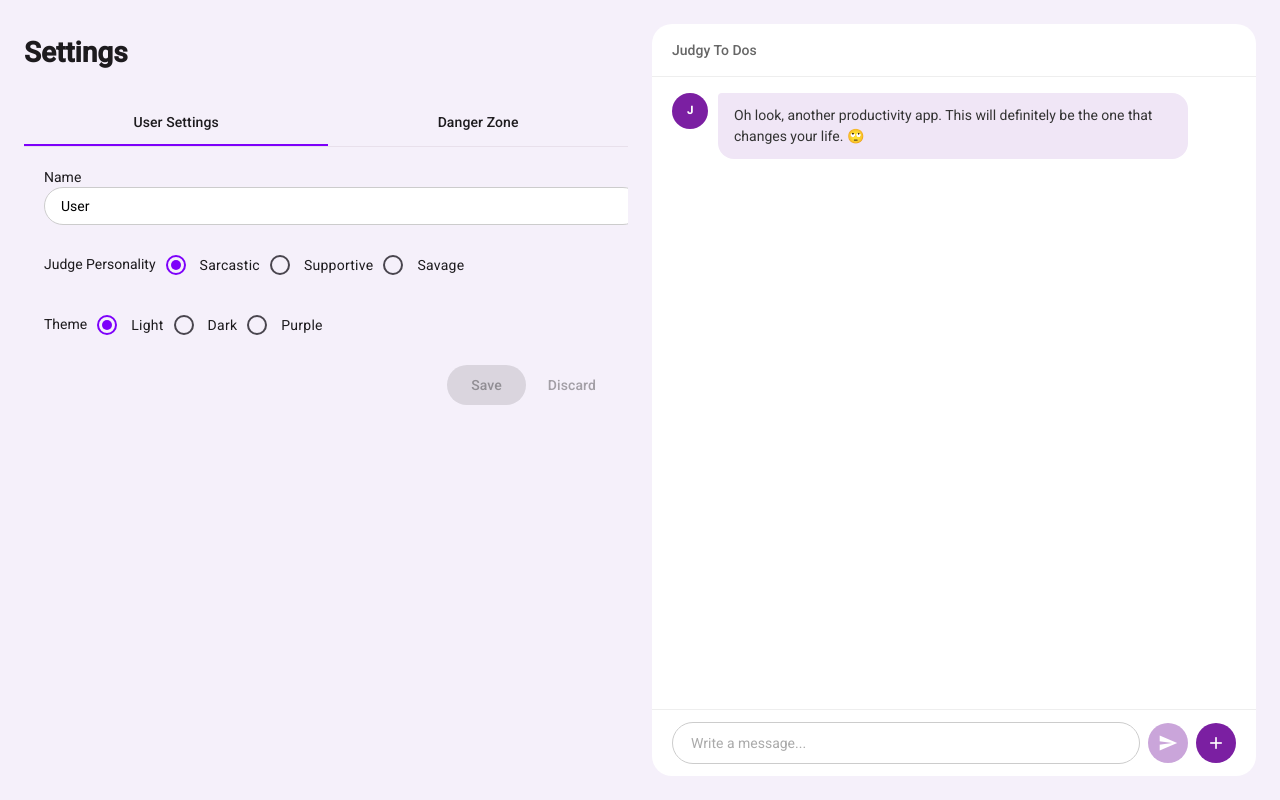
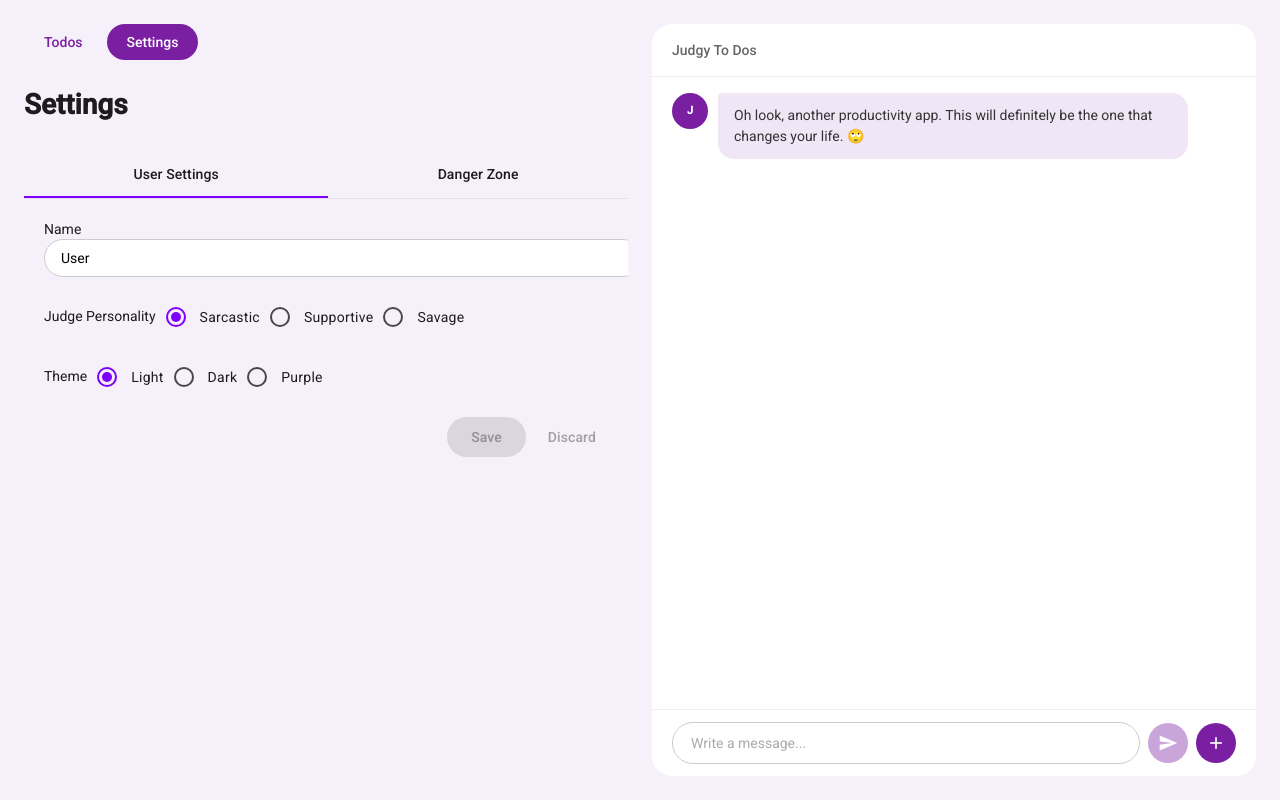
Before and after one commit to monik182/judgy-todo, an Angular app: page /settings in a window 1280 px wide. Built offline with nearby package versions, Linux system fonts and the light colour scheme.

Commit message:
ui/ux improvements

```diff
--- a/src/app/app.html
+++ b/src/app/app.html
@@ -1,6 +1,12 @@
 <div class="app-layout">
-  <div class="app-layout__todos">
-    <router-outlet />
+  <div class="app-layout__main">
+    <nav class="app-nav">
+      <a class="app-nav__link" routerLink="/todos" routerLinkActive="app-nav__link--active">Todos</a>
+      <a class="app-nav__link" routerLink="/settings" routerLinkActive="app-nav__link--active">Settings</a>
+    </nav>
+    <div class="app-layout__content">
+      <router-outlet />
+    </div>
   </div>
   @defer (on idle) {
     <app-judge-panel />
--- a/src/app/app.scss
+++ b/src/app/app.scss
@@ -8,7 +8,47 @@
   background-color: #f5f0fa;
 }
 
-.app-layout__todos,
+.app-layout__main {
+  display: flex;
+  flex-direction: column;
+  min-height: 0;
+}
+
+.app-layout__content {
+  flex: 1;
+  min-height: 0;
+}
+
+.app-nav {
+  display: flex;
+  gap: 4px;
+  margin-bottom: 16px;
+}
+
+.app-nav__link {
+  padding: 8px 20px;
+  border-radius: 20px;
+  text-decoration: none;
+  font-size: 14px;
+  font-weight: 500;
+  color: #7B1FA2;
+  background: transparent;
+  transition: background 0.2s, color 0.2s;
+
+  &:hover {
+    background: rgba(123, 31, 162, 0.08);
+  }
+
+  &--active {
+    background: #7B1FA2;
+    color: white;
+
+    &:hover {
+      background: #6a1b9a;
+    }
+  }
+}
+
 .app-layout__judge {
   min-height: 0;
 }
--- a/src/app/app.ts
+++ b/src/app/app.ts
@@ -1,10 +1,10 @@
 import { Component } from '@angular/core';
-import { RouterOutlet } from '@angular/router';
+import { RouterLink, RouterLinkActive, RouterOutlet } from '@angular/router';
 import { JudgePanelComponent } from './features/judge/judge-panel.component';
 
 @Component({
   selector: 'app-root',
-  imports: [RouterOutlet, JudgePanelComponent],
+  imports: [RouterOutlet, RouterLink, RouterLinkActive, JudgePanelComponent],
   templateUrl: './app.html',
   styleUrl: './app.scss',
 })
--- a/src/app/features/settings/settings-form.component.ts
+++ b/src/app/features/settings/settings-form.component.ts
@@ -1,4 +1,4 @@
-import { ChangeDetectionStrategy, Component, effect, input, output, signal } from '@angular/core';
+import { ChangeDetectionStrategy, Component, computed, effect, input, output, signal } from '@angular/core';
 import { form, required, FormField, FormRoot } from '@angular/forms/signals';
 import { SettingsData } from './settings.model';
 import { MatButtonModule } from '@angular/material/button';
@@ -41,8 +41,8 @@ import { MatRadioModule } from '@angular/material/radio';
         </div>
 
         <div class="form-actions">
-          <button matButton="filled" type="submit" [disabled]="settingsForm().invalid() || !settingsForm().touched()">Save</button>
-          <button matButton="text" [disabled]="settingsForm().invalid() || !settingsForm().touched()" (click)="onDiscard()">Discard</button>
+          <button matButton="filled" type="submit" [disabled]="settingsForm().invalid() || !hasChanges()">Save</button>
+          <button matButton="text" [disabled]="settingsForm().invalid() || !hasChanges()" (click)="onDiscard()">Discard</button>
         </div>
       </form>
       @if (settingsForm.name().invalid() && settingsForm.name().touched()) {
@@ -105,6 +105,14 @@ export class SettingsFormComponent {
   settingsOutput = output<SettingsData>();
   initialValues = input<SettingsData>();
   settingsModel = signal<SettingsData>({ name: '', judgePersonality: 'sarcastic', theme: 'light' });
+  hasChanges = computed(() => {
+    const current = this.settingsModel();
+    const initial = this.initialValues();
+    if (!initial) return false;
+    return current.name !== initial.name
+      || current.judgePersonality !== initial.judgePersonality
+      || current.theme !== initial.theme;
+  });
   settingsForm = form(this.settingsModel, (fieldPath) => {
     required(fieldPath.name, { message: 'Name is required' });
     required(fieldPath.judgePersonality, { message: 'Judge personality is required' });
--- a/src/app/features/todos/todo-input.component.ts
+++ b/src/app/features/todos/todo-input.component.ts
@@ -101,8 +101,8 @@ export class TodoInputComponent {
       const data = this.todoModel()
       const { text, priority } = data;
       this.todoAdded.emit({ text, priority: priority! });
+      this.todoForm().reset();
       this.todoModel.set({ text: '', priority: 'medium' });
-      this.todoForm().reset();
     });
   }
 }
```
